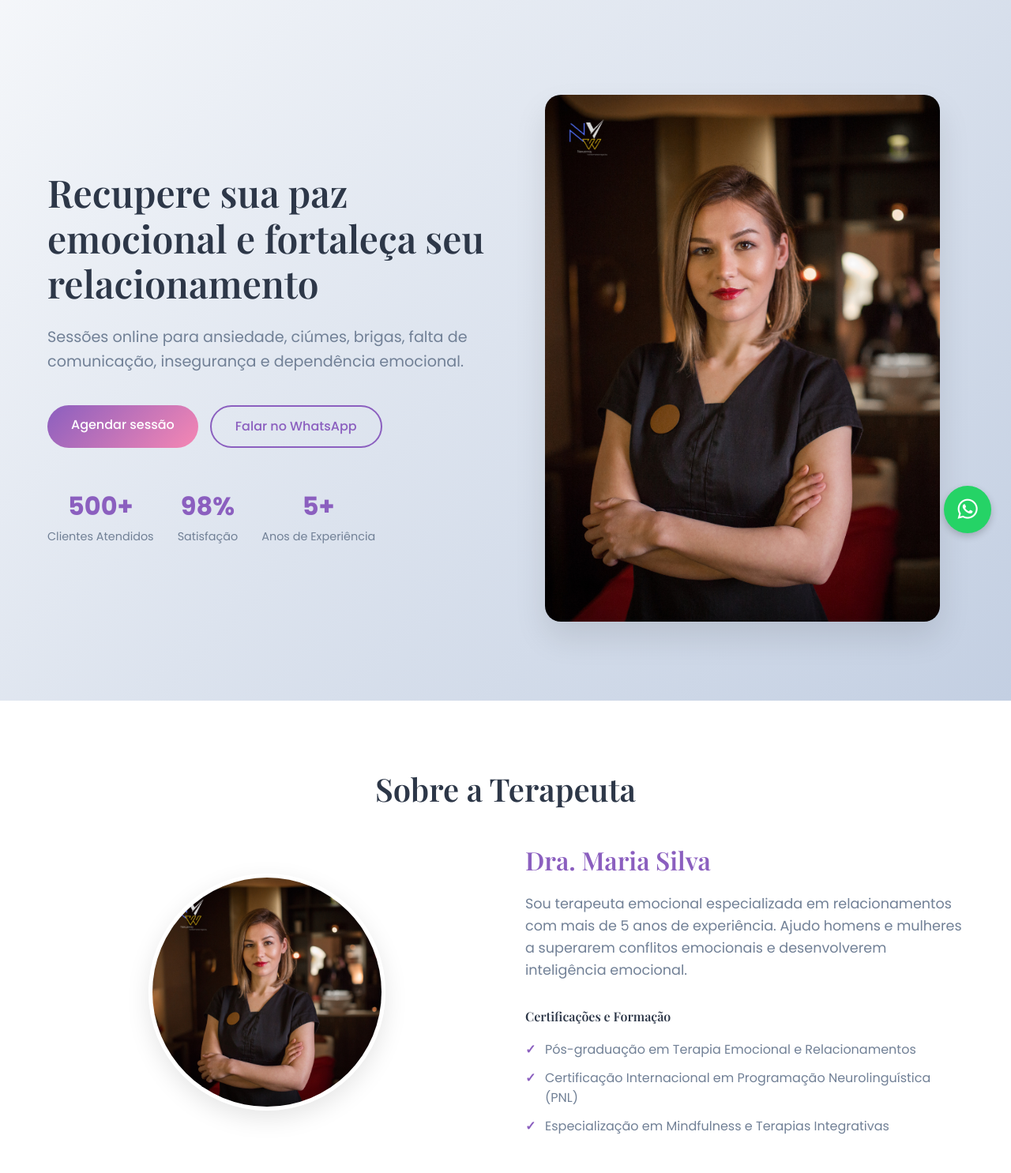
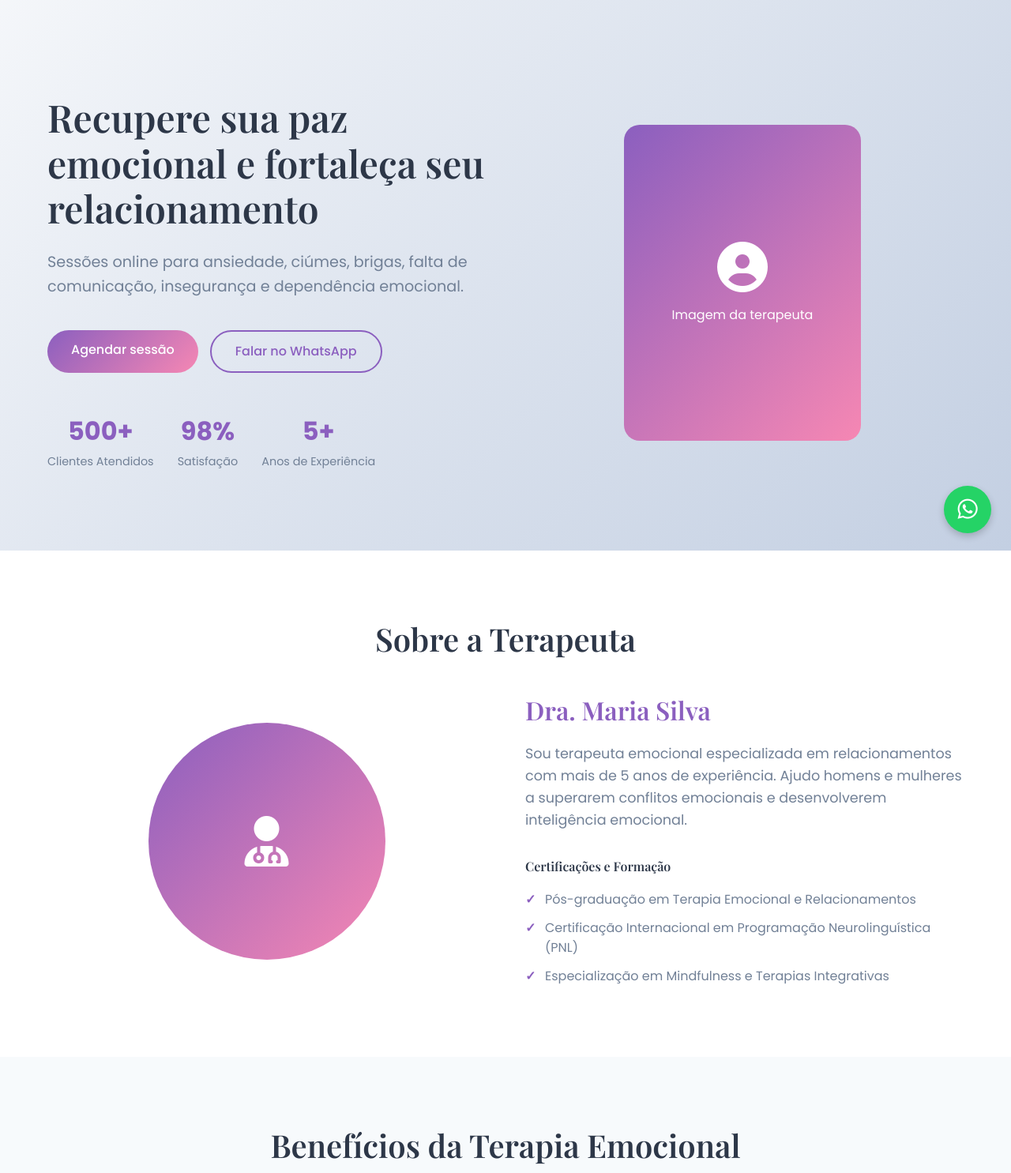
Before and after one commit to milionigor/testando--site--terapeuta, a plain HTML site: page index.html in a window 1280 px wide. Shown: the part 100-1585 px from the top of the page at 79% size. Drawn offline with nearby package versions, Linux system fonts and the light colour scheme; a script that the page names is missing.

Commit message:
funcionando falta fotos

```diff
--- a/index.html
+++ b/index.html
@@ -65,8 +65,11 @@
                 </div>
             </div>
             <div class="hero-image">
-    <img src="assets/terapeuta-hero.png" alt="Dra. Maria Silva - Terapeuta Emocional" class="hero-img">
-</div>
+                <div class="image-placeholder">
+                    <i class="fas fa-user-circle"></i>
+                    <p>Imagem da terapeuta</p>
+                </div>
+            </div>
         </div>
     </section>
 
@@ -76,8 +79,10 @@
             <h2 class="section-title">Sobre a Terapeuta</h2>
             <div class="sobre-content">
                 <div class="sobre-image">
-    <img src="assets/terapeuta-sobre.png" alt="Dra. Maria Silva" class="sobre-img">
-</div>
+                    <div class="image-placeholder circular">
+                        <i class="fas fa-user-md"></i>
+                    </div>
+                </div>
                 <div class="sobre-text">
                     <h3>Dra. Maria Silva</h3>
                     <p class="sobre-descricao">Sou terapeuta emocional especializada em relacionamentos com mais de 5 anos de experiência. Ajudo homens e mulheres a superarem conflitos emocionais e desenvolverem inteligência emocional.</p>
@@ -250,8 +255,28 @@
     </footer>
 
     <script src="script.js"></script>
+    <!-- CÓDIGO DE EMERGÊNCIA - Coloque antes do </body> -->
+<script>
+// Código emergencial para o menu mobile
+console.log('🆘 Código emergencial carregado!');
 
+document.addEventListener('DOMContentLoaded', function() {
+    const navToggle = document.getElementById('nav-toggle');
+    const navMenu = document.getElementById('nav-menu');
 
+    if (navToggle && navMenu) {
+        // Forçar display do hamburguer no mobile
+        if (window.innerWidth <= 768) {
+            navToggle.style.display = 'flex';
+        }
+
+        navToggle.addEventListener('click', function() {
+            console.log('🆘 EMERGÊNCIA: Hamburguer clicado!');
+            navMenu.classList.toggle('active');
+            navToggle.classList.toggle('active');
+        });
+    }
+});
+</script>
 </body>
-
 </html>
--- a/style.css
+++ b/style.css
@@ -690,25 +690,3 @@ section {
         font-size: 1.8rem;
     }
 }
-/* Estilos para as imagens */
-.hero-img {
-    width: 100%;
-    max-width: 500px;
-    height: auto;
-    border-radius: 20px;
-    box-shadow: 0 20px 40px rgba(0,0,0,0.1);
-}
-
-.sobre-img {
-    width: 300px;
-    height: 300px;
-    border-radius: 50%;
-    object-fit: cover;
-    border: 5px solid #fff;
-    box-shadow: 0 10px 30px rgba(0,0,0,0.1);
-}
-
-/* Remove os placeholders antigos */
-.image-placeholder {
-    display: none;
-}
```
